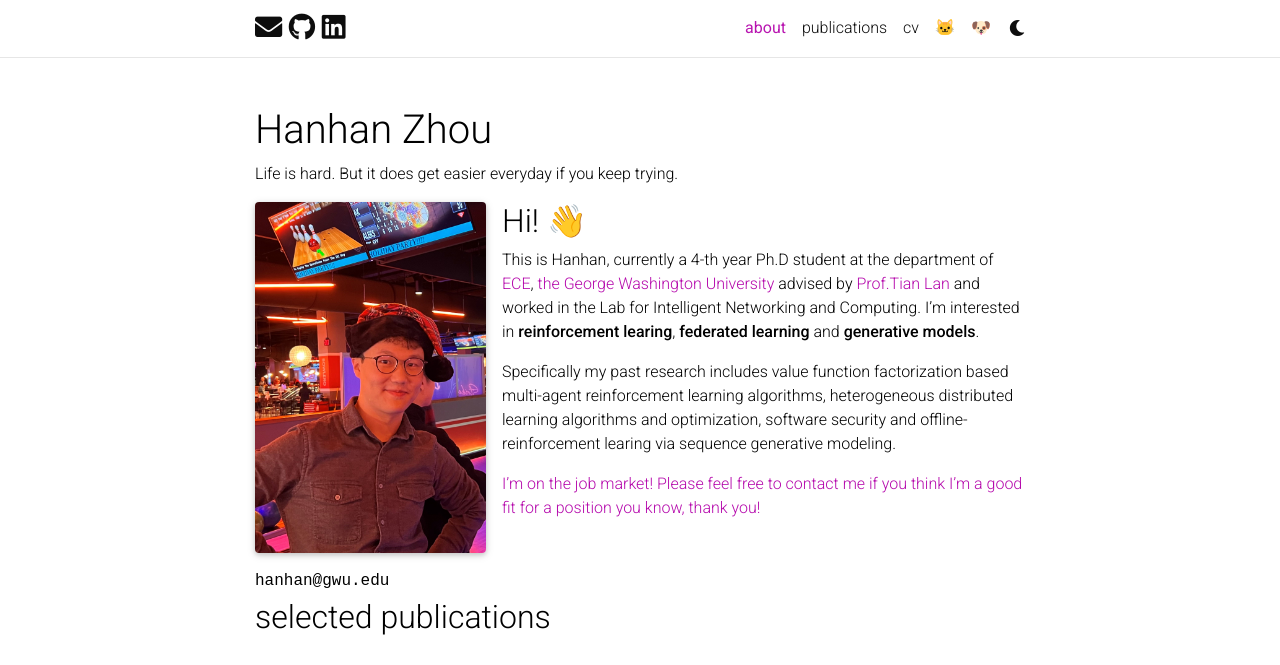
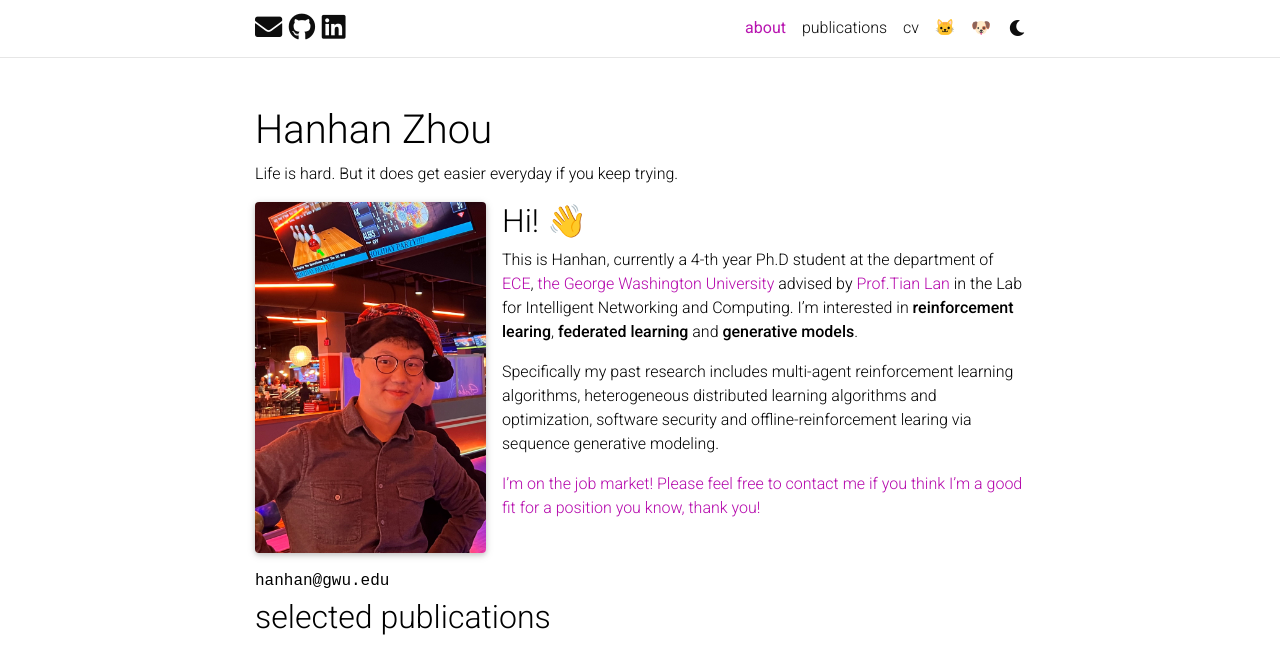
Before and after one commit to hanhanAnderson/hanhanAnderson.github.io, a Jekyll site: the page built from _pages/about.md, in a window 1280 px wide, cut to the strip 0-665 px from the top of the page. Built offline with Jekyll 4.4.1, drawn with Linux system fonts in a browser that asks for light colours; comment, search, counter and statistics services are not loaded; a style sheet for code colours, icons or effects is not loaded.

Commit message:
update_info

```diff
--- a/_bibliography/papers.bib
+++ b/_bibliography/papers.bib
@@ -79,7 +79,6 @@ doi = {10.1145/3411502.3418426},
 booktitle = {Proceedings of the 2020 ACM Workshop on Forming an Ecosystem Around Software Transformation},
 pages = {17–22},
 numpages = {6},
-% selected={true},
 bibtex_show={true},
 pdf={https://dl.acm.org/doi/10.1145/3411502.3418426},
 abbr={CCS-FEAST},
--- a/_layouts/about.html
+++ b/_layouts/about.html
@@ -15,7 +15,7 @@ layout: default
           {% if page.profile -%}
           <div class="profile float-{%- if page.profile.align == 'left' -%}left{%- else -%}right{%- endif -%}">
             {%- if page.profile.image %}
-              {%- assign profile_image_path = page.profile.image | prepend: 'assets/img/' -%}
+              {%- assign profile_image_path = page.profile.image | prepend: './assets/img/' -%}
 
               {% if page.profile.image_circular %}
                 {%- assign profile_image_class = "img-fluid z-depth-1 rounded-circle" -%}
--- a/_pages/about.md
+++ b/_pages/about.md
@@ -25,9 +25,9 @@ social: false  # includes social icons at the bottom of the page
 
 ## Hi! 👋
 
-This is Hanhan, currently a 4-th year Ph.D student at the department of [ECE](https://www.ece.seas.gwu.edu/), [the George Washington University](https://www.gwu.edu/) advised by [Prof.Tian Lan](https://www2.seas.gwu.edu/~tlan/) and worked in the Lab for Intelligent Networking and Computing. I'm interested in **reinforcement learing**, **federated learning** and **generative models**.
+This is Hanhan, currently a 4-th year Ph.D student at the department of [ECE](https://www.ece.seas.gwu.edu/), [the George Washington University](https://www.gwu.edu/) advised by [Prof.Tian Lan](https://www2.seas.gwu.edu/~tlan/) in the Lab for Intelligent Networking and Computing. I'm interested in **reinforcement learing**, **federated learning** and **generative models**.
 
-Specifically my past research includes value function factorization based multi-agent reinforcement learning algorithms, heterogeneous distributed learning algorithms and optimization, software security and offline-reinforcement learing via sequence generative modeling.
+Specifically my past research includes multi-agent reinforcement learning algorithms, heterogeneous distributed learning algorithms and optimization, software security and offline-reinforcement learing via sequence generative modeling.
 
 [I'm on the job market! Please feel free to contact me if you think I'm a good fit for a position you know, thank you!](#)
 
```
Also changed, not shown: _pages/gato.md (+4 -4 lines).
